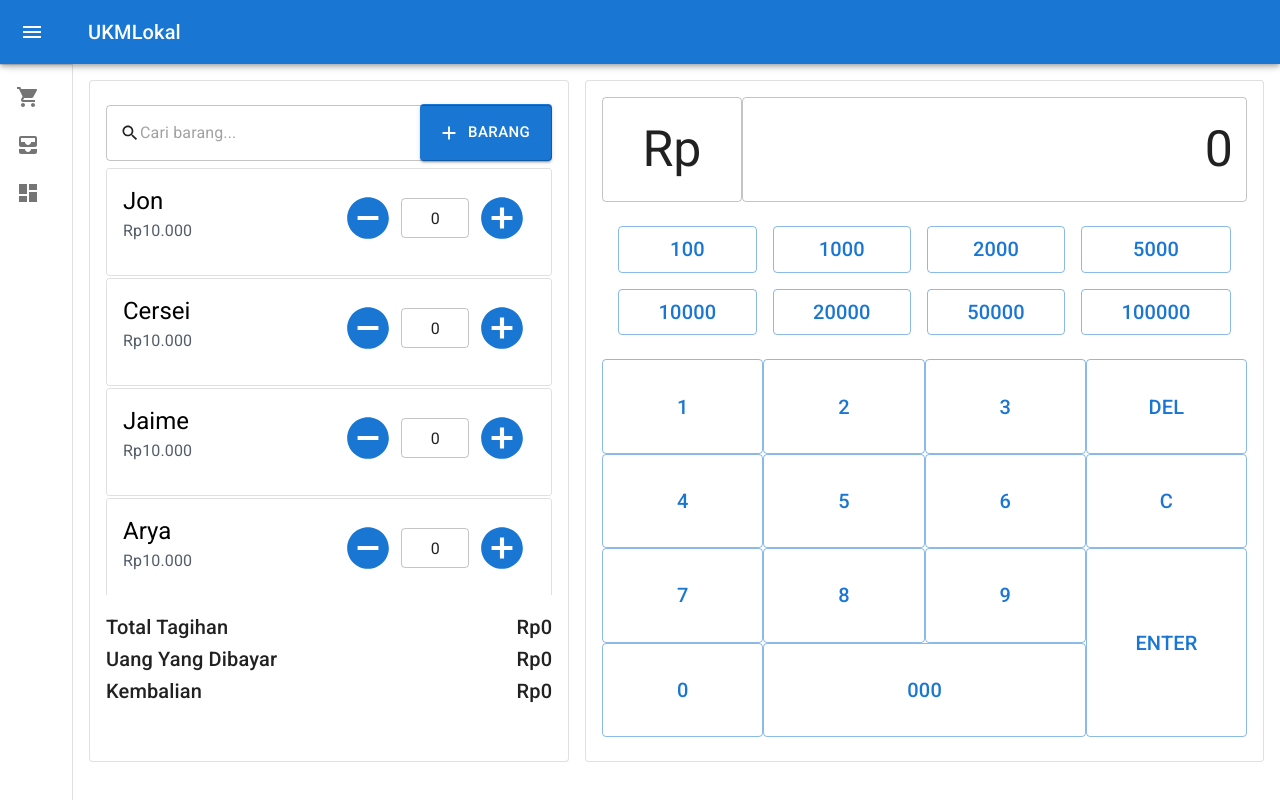
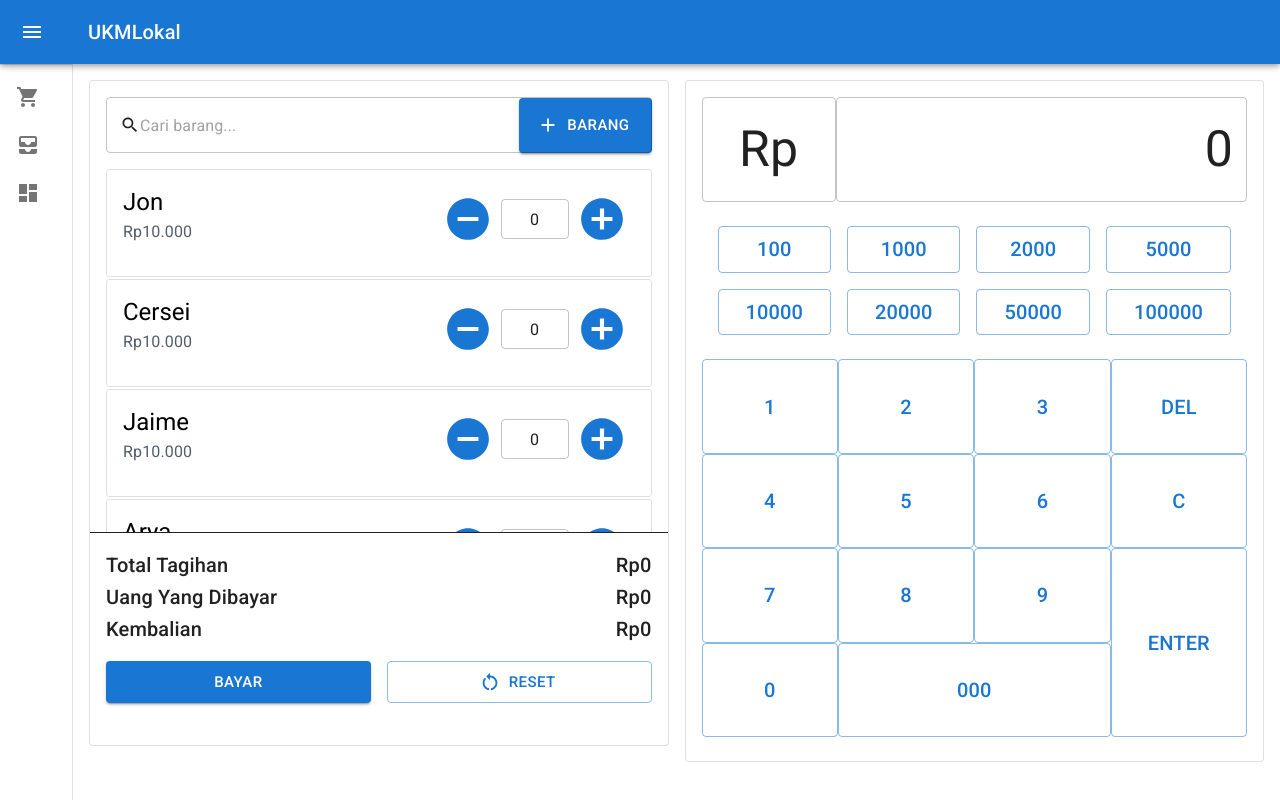
Before and after one commit to farrellp43/pos-system, a React (Create React App) app: page / in a window 1280 px wide. Built offline with nearby package versions, Linux system fonts and the light colour scheme.

Commit message:
fixing tampilan agar lebih menyerupai figma

```diff
--- a/src/components/ListBarang/ListBarang.tsx
+++ b/src/components/ListBarang/ListBarang.tsx
@@ -5,9 +5,11 @@ import {
   Box,
   Typography,
   InputAdornment,
+  Stack,
 } from "@mui/material";
 import SearchIcon from "@mui/icons-material/Search";
 import AddIcon from "@mui/icons-material/Add";
+import RestartAltIcon from "@mui/icons-material/RestartAlt";
 import React, { useState } from "react";
 import { originalRows } from "../../constants/mock";
 import CardBarang from "../CardBarang/CardBarang";
@@ -52,15 +54,24 @@ const ListBarang = (props: IListBarangProps) => {
   };
 
   return (
-    <CardContent>
+    <CardContent
+      sx={{
+        padding: 0,
+      }}
+    >
       <Box
         display="grid"
-        gridTemplateRows="1fr 6fr 2fr"
+        gridTemplateRows="1fr 6fr 2fr 1fr"
         sx={{
           height: "80vh",
         }}
       >
-        <Box display="flex" justifyContent="space-between" alignItems="center">
+        <Box
+          display="flex"
+          justifyContent="space-between"
+          alignItems="center"
+          margin={2}
+        >
           <TextField
             placeholder="Cari barang..."
             fullWidth
@@ -78,7 +89,7 @@ const ListBarang = (props: IListBarangProps) => {
                     startIcon={<AddIcon />}
                     size="large"
                     sx={{
-                      lineHeight: 2.7,
+                      lineHeight: 2.6,
                     }}
                   >
                     Barang
@@ -90,6 +101,7 @@ const ListBarang = (props: IListBarangProps) => {
           />
         </Box>
         <Box
+          marginX={2}
           sx={{
             overflowY: "scroll",
           }}
@@ -107,7 +119,7 @@ const ListBarang = (props: IListBarangProps) => {
             <Typography variant="h6">Barang tidak ditemukan</Typography>
           )}
         </Box>
-        <Box marginTop={2}>
+        <Box padding={2} borderTop={1}>
           <Box display="flex" justifyContent="space-between">
             <Typography variant="h6">Total Tagihan</Typography>
             <Typography variant="h6">{toRibuan(totalHarga)}</Typography>
@@ -121,6 +133,27 @@ const ListBarang = (props: IListBarangProps) => {
             <Typography variant="h6">{toRibuan(kembalian)}</Typography>
           </Box>
         </Box>
+        <Box marginX={2}>
+          <Stack direction="row" spacing={2} alignItems="center">
+            <Button
+              variant="contained"
+              onClick={() => {}}
+              size="large"
+              fullWidth
+            >
+              Bayar
+            </Button>
+            <Button
+              variant="outlined"
+              onClick={() => {}}
+              startIcon={<RestartAltIcon />}
+              size="large"
+              fullWidth
+            >
+              Reset
+            </Button>
+          </Stack>
+        </Box>
       </Box>
     </CardContent>
   );
--- a/src/components/ModalStok/ModalStok.tsx
+++ b/src/components/ModalStok/ModalStok.tsx
@@ -9,7 +9,6 @@ import {
   Button,
   FormControlLabel,
   FormGroup,
-  Grid,
   Switch,
   TextField,
   Typography,
@@ -73,7 +72,7 @@ const ModalStok = () => {
         reset(initialValues);
       }
     }
-  }, [isOpenModal, dataStok]);
+  }, [isOpenModal, dataStok, reset, initialValues]);
 
   return (
     <Dialog
--- a/src/context/transaksiContext.tsx
+++ b/src/context/transaksiContext.tsx
@@ -51,10 +51,10 @@ const TransaksiProvider = ({ children }: ITransaksiContext) => {
 
   const hitungKembalian = useCallback(() => {
     console.log(kembalian);
-    if (totalHarga > 0) {
-      const change = bayar - totalHarga;
-      setKembalian(change);
-    }
+    const change = bayar - totalHarga;
+    setKembalian(change);
+    // if (totalHarga > 0) {
+    // }
   }, [bayar, kembalian, totalHarga]);
 
   const handleUpdate = useCallback(
--- a/src/pages/Transaksi/Transaksi.tsx
+++ b/src/pages/Transaksi/Transaksi.tsx
@@ -1,8 +1,4 @@
-import {
-  Box,
-  Card,
-  Grid,
-} from "@mui/material";
+import { Box, Card, Grid } from "@mui/material";
 import ListBarang from "../../components/ListBarang/ListBarang";
 import Kalkulator from "../../components/Kalkulator/Kalkulator";
 import ModalStok from "../../components/ModalStok/ModalStok";
@@ -11,20 +7,14 @@ interface ITransaksi {}
 
 const Transaksi = (props: ITransaksi) => {
   return (
-    <Box
-      sx={{
-        m: 2,
-      }}
-    >
+    <Box margin={2}>
       <Grid container spacing={2}>
-        <Grid item md={5}>
-          <Card
-            variant="outlined"
-          >
+        <Grid item md={6}>
+          <Card variant="outlined">
             <ListBarang />
           </Card>
         </Grid>
-        <Grid item md={7}>
+        <Grid item md={6}>
           <Card variant="outlined">
             <Kalkulator />
           </Card>
```
